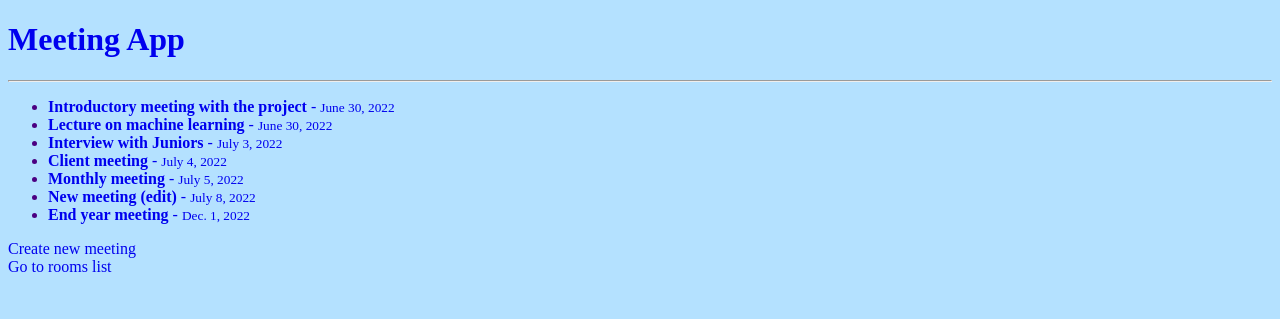
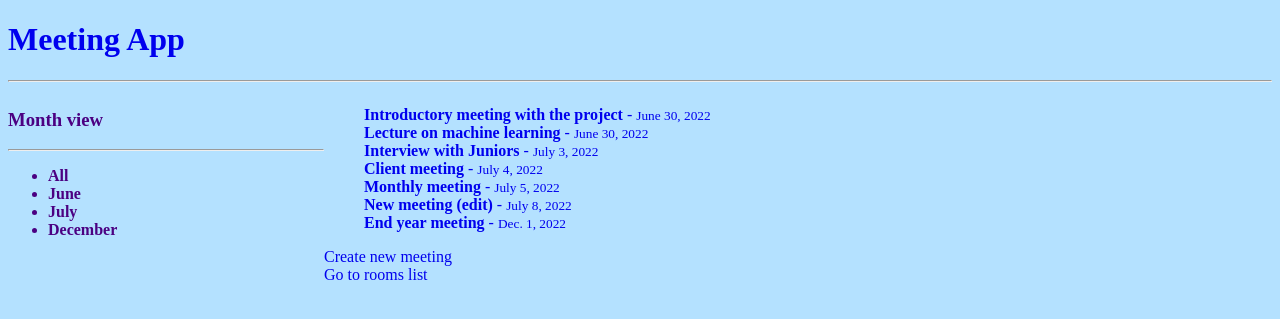
Before and after one commit to VillagerMateo/MeetingPlaner, a Django app: page / in a window 1280 px wide. Shown: the top 319 px of the page. Run offline with Django 4.2, Linux system fonts and the light colour scheme; data comes from the database, SQL or seed files in the repository; both versions use the stored data as it was after the commit.

Commit message:
Changing the appearance of the front

```diff
--- a/meeting_planner/meetings/views.py
+++ b/meeting_planner/meetings/views.py
@@ -4,6 +4,7 @@ from django.shortcuts import redirect, render, get_object_or_404, redirect
 from django.forms import modelform_factory
 # from .forms import MeetingForm
 from .models import Meeting, Room
+# from django.db.models.functions import ExtractMonth
 
 
 def detail(request, id):
@@ -58,5 +59,4 @@ def deleteMeeting(request, pk):
 
 # def displayMonth(request):
 #     formatDate = Meeting.data.strftime("%B")
-#     return render(request, "meetings/detail.html",
-#         {"months": formatDate})
+#     return render(request, "meetings/detail.html", {"months": formatDate})
--- a/meeting_planner/website/templates/website/welcome.html
+++ b/meeting_planner/website/templates/website/welcome.html
@@ -7,13 +7,49 @@
     <hr> -->
 
 
+<style>
+    .home-container{
+        display: grid;
+        grid-template-columns: 1fr 3fr;
+    }
+</style>
+
+<div class="home-container">
+    <div>
+        <h3>Month view</h3>
+        <hr>
+        <ul>
+            <li>
+                <b>All</b>
+            </li>
+
+            {% for i in niewiem %}
+
+                <!-- <div>
+                    <b>{{i.data|date:"F"}}</b>
+                </div> -->
+
+                <div>
+                    <li>
+                        <b>{{i}}</b>
+                    </li>
+
+                </div>
+
+            {% endfor %}
+        </ul>
+    </div>
+
+    <div>
         <ul>
             {% for meeting in meetings %}
-        <li>
+            <div>
                 <a href="{% url 'detail' meeting.id %}">
                     <b>{{meeting.title}}</b> - <small>{{meeting.data}}</small>
                 </a>
-        </li>
+            </div>
+
+
             {% endfor %}
         </ul>
         <div>
@@ -27,5 +63,9 @@
 
         </div>
 
+    </div>
+</div>
+
+
 
 {% endblock %}
--- a/meeting_planner/website/views.py
+++ b/meeting_planner/website/views.py
@@ -1,3 +1,4 @@
+from django.db import connection
 from django.shortcuts import render
 from django.http import HttpResponse
 from datetime import datetime
@@ -7,11 +8,40 @@ from meetings.models import Meeting
 # Create your views here.
 
 def welcome(request):
-    return render(request, 'website/welcome.html',
-        {"meetings": Meeting.objects.all()})
+
+    months = []
+    posts = Meeting.objects.raw("SELECT id, data FROM meetings_meeting ORDER BY data")
+    for s in posts:
+
+        month = s.data.strftime("%B")
+        if month not in months:
+        # print(month)
+            months.append(month)
+    # print(connection.queries)
+    # maslo = posts.strftime("%B")
+
+    print(months)
+    # return render(request, 'website/welcome.html', {'niewiem': months})
+
+    return render(request, 'website/welcome.html',{"meetings": Meeting.objects.all(), 'niewiem': months})
 
 def date(request):
     return HttpResponse('Ta strona otworzyła się o' + str(datetime.now()))
 
 def about(request):
     return HttpResponse('Jakieś tekst')
+
+# def showMonth(request):
+#     months = []
+#     posts = Meeting.objects.raw("SELECT id, data FROM meetings_meeting ORDER BY data")
+#     for s in posts:
+
+#         month = s.data.strftime("%B")
+#         if month not in months:
+#         # print(month)
+#             months.append(month)
+#     # print(connection.queries)
+#     # maslo = posts.strftime("%B")
+
+#     print(months)
+#     return render(request, 'website/welcome.html', {'niewiem': months})
```
Also changed, not shown: meeting_planner/db.sqlite3. Lines whose indentation alone changed are shown as unchanged.
